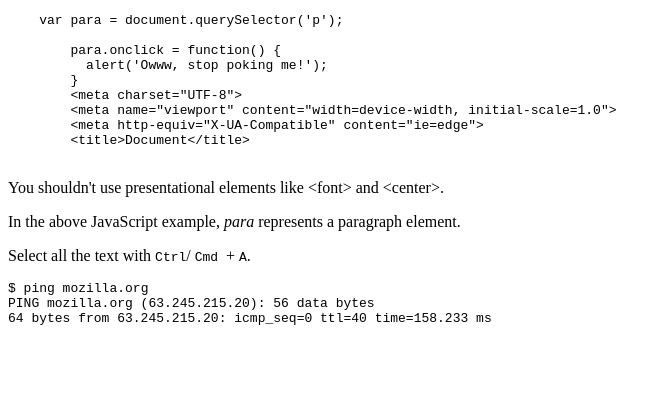
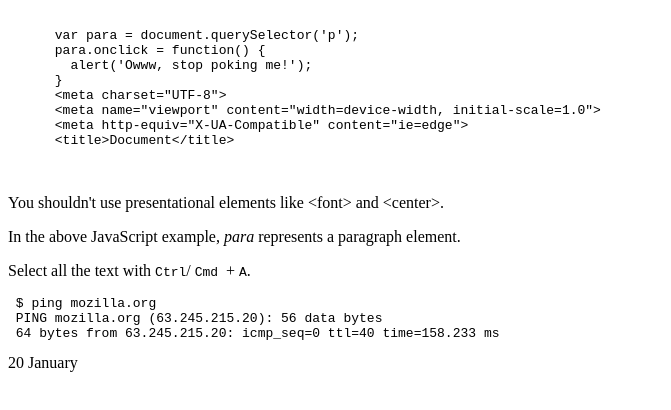
Before and after one commit to MohanKumarYum/MohanKumarYum.GitHub.io, a plain HTML site: page index.html in a window 1280 px wide. Shown: the whole page, without its empty margins (0-671 px from the left). Drawn offline with Linux system fonts and the light colour scheme.

Commit message:
time element

```diff
--- a/index.html
+++ b/index.html
@@ -10,8 +10,8 @@
 
 <body>
   <pre>
-<code>    var para = document.querySelector('p');
-
+    <code>
+      var para = document.querySelector('p');
       para.onclick = function() {
         alert('Owww, stop poking me!');
       }
@@ -19,7 +19,9 @@
       &lt;meta name="viewport" content="width=device-width, initial-scale=1.0"&gt;
       &lt;meta http-equiv="X-UA-Compatible" content="ie=edge"&gt;
       &lt;title&gt;Document&lt;/title&gt;
-      </code>  </pre>
+    </code>
+  </pre>
+
   <p>You shouldn't use presentational elements like &lt;font&gt; and &lt;center&gt;.</p>
 
   <p>In the above JavaScript example, <var>para</var> represents a paragraph element.</p>
@@ -27,9 +29,11 @@
 
   <p>Select all the text with <kbd> Ctrl</kbd>/ <kbd> Cmd </kbd> + <kbd> A</kbd>.</p>
 
-       <pre>$ <kbd>ping mozilla.org</kbd>
+  <pre> $ <kbd>ping mozilla.org</kbd>
  <samp>PING mozilla.org (63.245.215.20): 56 data bytes
  64 bytes from 63.245.215.20: icmp_seq=0 ttl=40 time=158.233 ms</samp></pre>
+
+<time datetime="01-20">20 January</time>
 
 </body>
 
```
Lines whose indentation alone changed are shown as unchanged.
